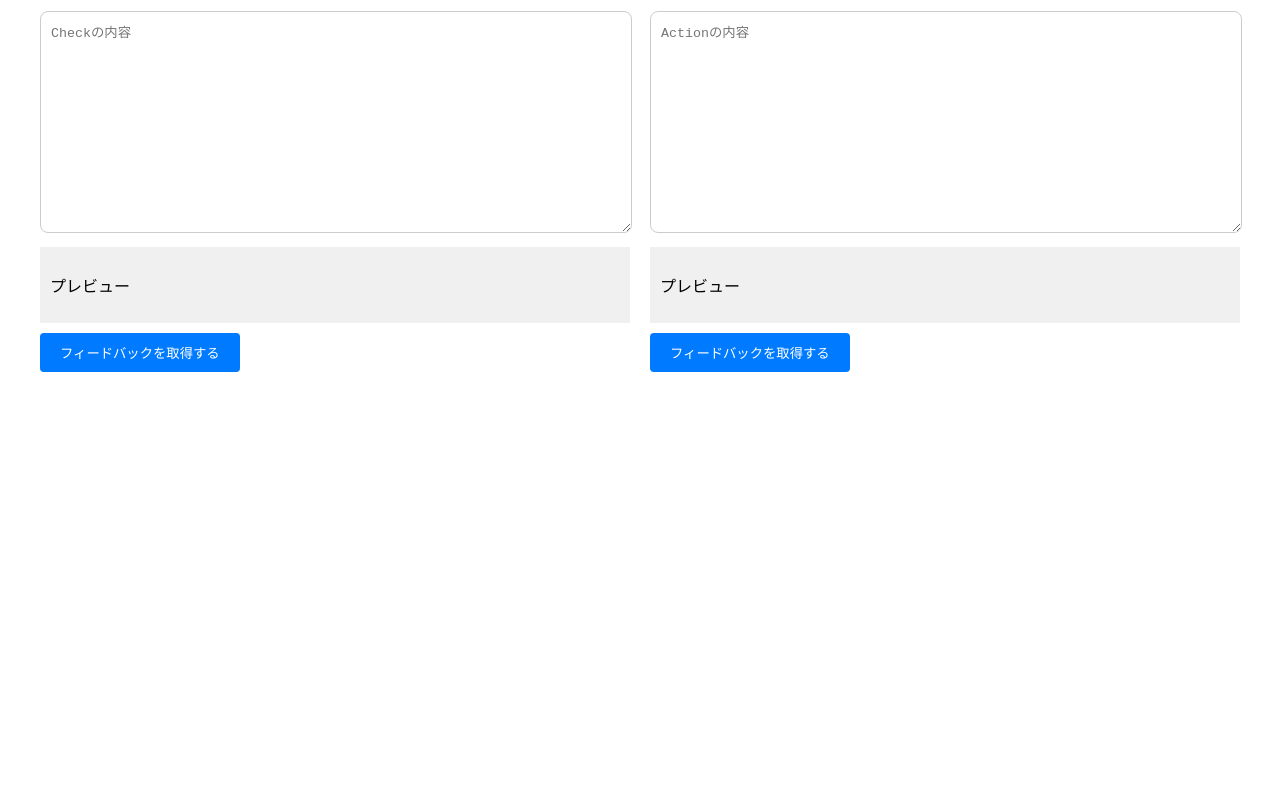
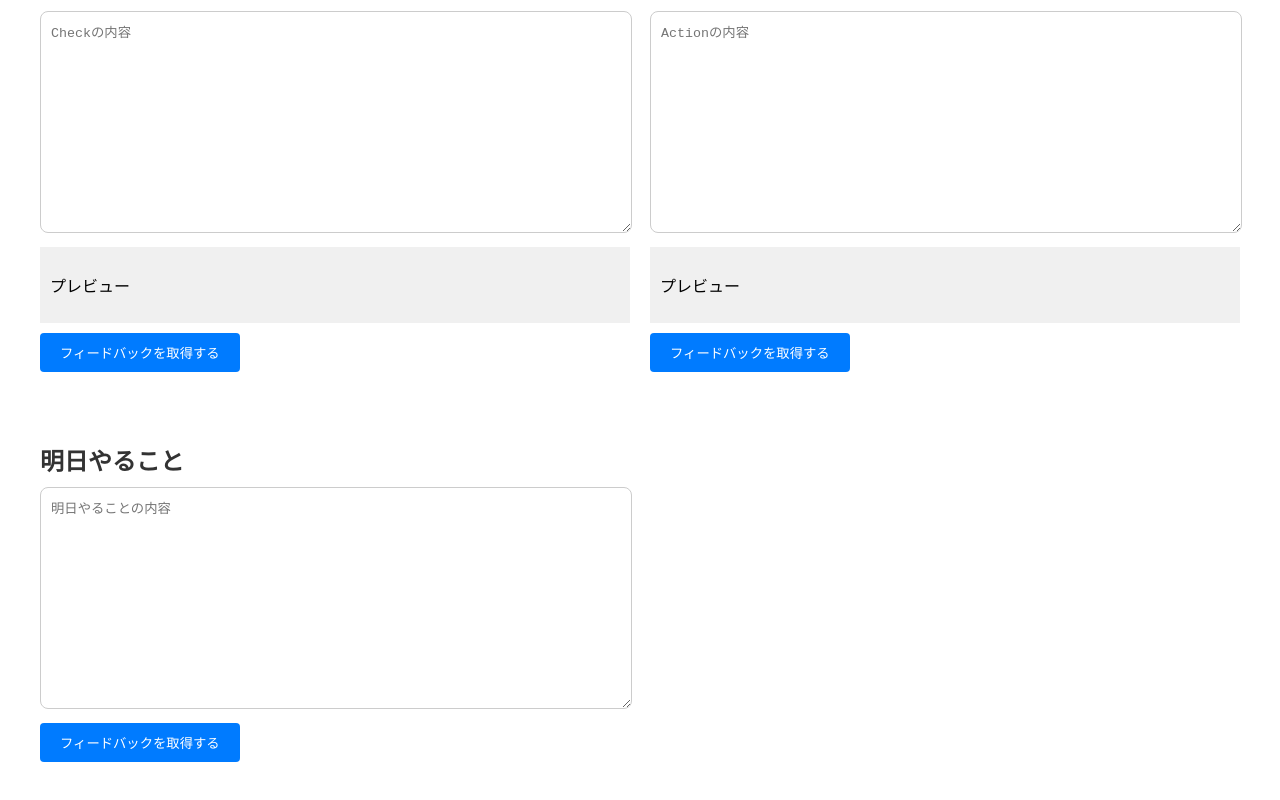
Before and after one commit to apprentice-team-3/DEV2, a React (Create React App) app in the folder nippo-kun/: page / in a window 1280 px wide. Shown: the part 609-1409 px from the top of the page. Before the commit the page ends 1031 px from the top, so only its background shows below. Built offline with nearby package versions, Linux system fonts and the light colour scheme.

Commit message:
明日やること表示

```diff
--- /dev/null
+++ b/nippo-kun/src/components/tomorrow/index.js
@@ -0,0 +1,10 @@
+import "./index.css";
+import Single from "./single";
+
+export default function Tomorrow() {
+  return (
+    <section className="single__wrapper">
+      <Single title="明日やること" placeholder="明日やることの内容" />
+    </section>
+  );
+}
--- /dev/null
+++ b/nippo-kun/src/components/tomorrow/single/index.css
@@ -0,0 +1,52 @@
+.single__title {
+  font-size: 24px;
+  color: #333;
+  margin-bottom: 10px;
+}
+
+.single__textarea__wrapper {
+  position: relative;
+}
+
+.single__textarea {
+  width: calc(100% - 20px);
+  height: 200px;
+  padding: 10px;
+  margin-bottom: 10px;
+  border: 1px solid #ccc;
+  border-radius: 8px;
+}
+
+.single__button {
+  display: block;
+  background-color: #007bff;
+  color: white;
+  padding: 10px 20px;
+  border: none;
+  border-radius: 4px;
+  cursor: pointer;
+  margin-bottom: 10px;
+  transition: background-color 0.3s ease-in-out;
+
+  &:hover {
+    background-color: #0056b3;
+  }
+}
+
+@keyframes fadeIn {
+  from {
+    opacity: 0;
+  }
+
+  to {
+    opacity: 1;
+  }
+}
+
+.single__feedback {
+  background-color: #f8f9fa;
+  border: 1px solid #ccc;
+  padding: 10px;
+  border-radius: 4px;
+  animation: fadeIn 0.3s ease-in-out;
+}
--- /dev/null
+++ b/nippo-kun/src/components/tomorrow/single/index.js
@@ -0,0 +1,35 @@
+import React, { useState } from "react";
+import "./index.css";
+
+export default function Single({ title, placeholder }) {
+  const [showFeedback, setShowFeedBack] = useState(false);
+  const [content, setContent] = useState("");
+  const [markdownList, setMarkdownList] = useState([]);
+
+  return (
+    <div>
+      <h2 className="single__title">{title}</h2>
+      <div className="single__textarea__wrapper">
+        <div className="single__textarea__block"></div>
+        <textarea
+          className="single__textarea"
+          placeholder={placeholder}
+          onChange={(e) => {
+            setContent(e.target.value);
+          }}
+          onKeyDown={(e) => {
+            if (e.key === "Enter") {
+              setMarkdownList([...markdownList, e.target.value]);
+              setContent("");
+            }
+          }}
+          defaultValue={content}
+        ></textarea>
+      </div>
+      <button className="single__button" onClick={() => setShowFeedBack(true)}>
+        フィードバックを取得する
+      </button>
+      {showFeedback && <div className="single__feedback">feed-back</div>}
+    </div>
+  );
+}
--- a/nippo-kun/src/index.js
+++ b/nippo-kun/src/index.js
@@ -5,6 +5,7 @@ import Header from "./components/header";
 import PDCA from "./components/pdca";
 import "./index.css";
 import reportWebVitals from "./reportWebVitals";
+import Tomorrow from "./components/tomorrow";
 
 const root = ReactDOM.createRoot(document.getElementById("root"));
 root.render(
@@ -12,6 +13,7 @@ root.render(
     <Header />
     <MetaData />
     <PDCA />
+    <Tomorrow />
   </React.StrictMode>
 );
 
```
Also changed, not shown: nippo-kun/src/components/tomorrow/index.css (added).
